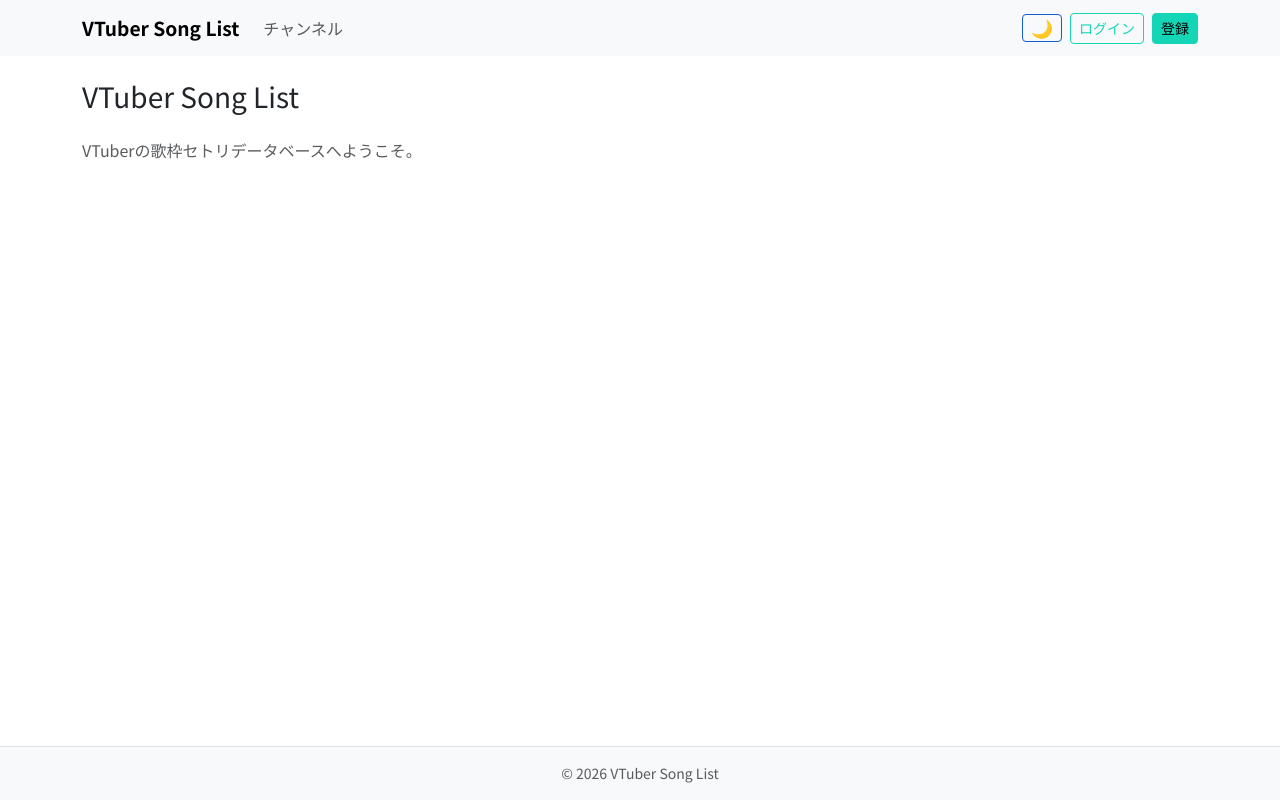
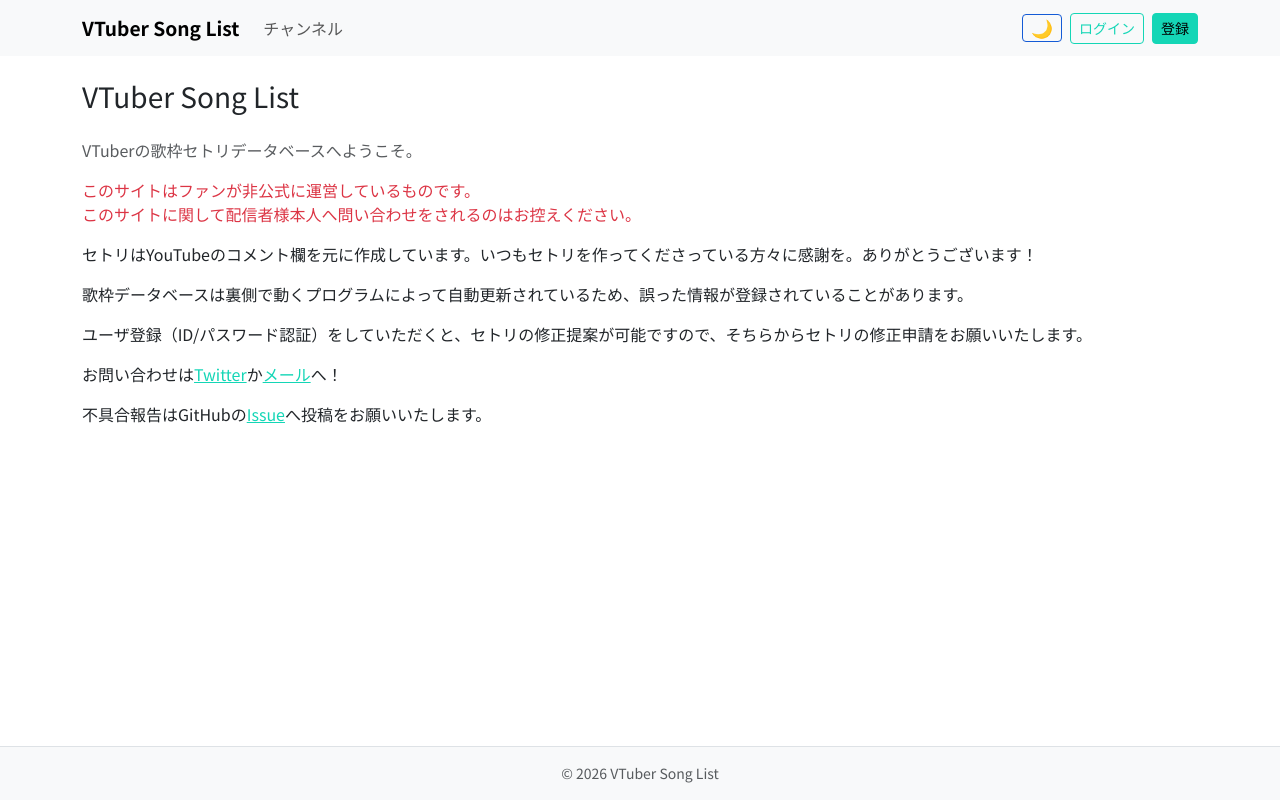
Before and after one commit to septum128/vtuber-song-list, a Next.js app in the folder frontend/: page / in a window 1280 px wide. Built offline with nearby package versions, Linux system fonts and the light colour scheme.

Commit message:
v1.09 Topページに注意事項、お礼、問合せ先、不具合報告先を追加

```diff
--- a/frontend/src/pages/index.tsx
+++ b/frontend/src/pages/index.tsx
@@ -9,6 +9,37 @@ export default function Home() {
       <p className="text-body-secondary">
         VTuberの歌枠セトリデータベースへようこそ。
       </p>
+      <p className="text-danger">
+        このサイトはファンが非公式に運営しているものです。
+        <br />
+        このサイトに関して配信者様本人へ問い合わせをされるのはお控えください。
+      </p>
+      <p>
+        セトリはYouTubeのコメント欄を元に作成しています。いつもセトリを作ってくださっている方々に感謝を。ありがとうございます！
+      </p>
+      <p>
+        歌枠データベースは裏側で動くプログラムによって自動更新されているため、誤った情報が登録されていることがあります。
+      </p>
+      <p>
+        ユーザ登録（ID/パスワード認証）をしていただくと、セトリの修正提案が可能ですので、そちらからセトリの修正申請をお願いいたします。
+      </p>
+      <p>
+        お問い合わせは
+        <a href="https://twitter.com/interceptor128" target="_blank">
+          Twitter
+        </a>
+        か<a href="mailto:contact@vtuber-song.com">メール</a>へ！
+      </p>
+      <p>
+        不具合報告はGitHubの
+        <a
+          href="https://github.com/septum128/vtuber-song-list/issues"
+          target="_blank"
+        >
+          Issue
+        </a>
+        へ投稿をお願いいたします。
+      </p>
     </DefaultLayout>
   );
 }
```
